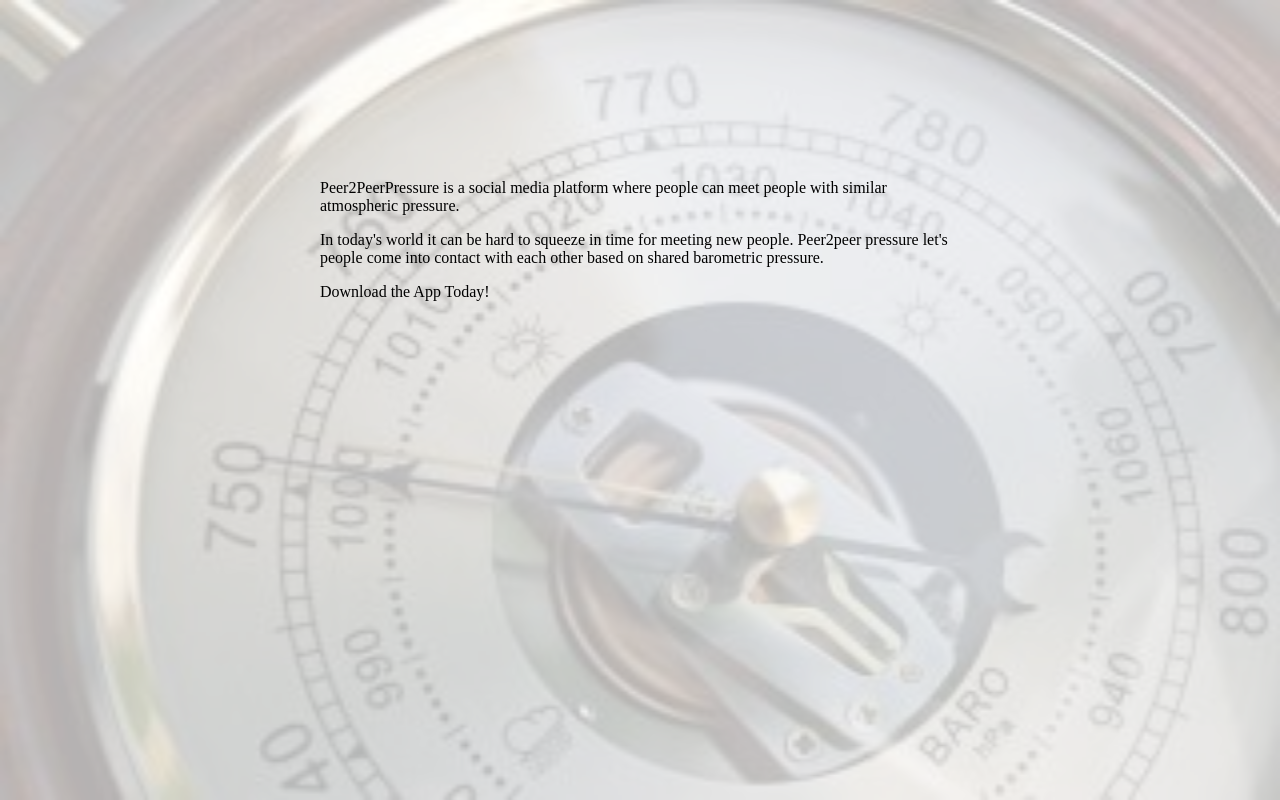
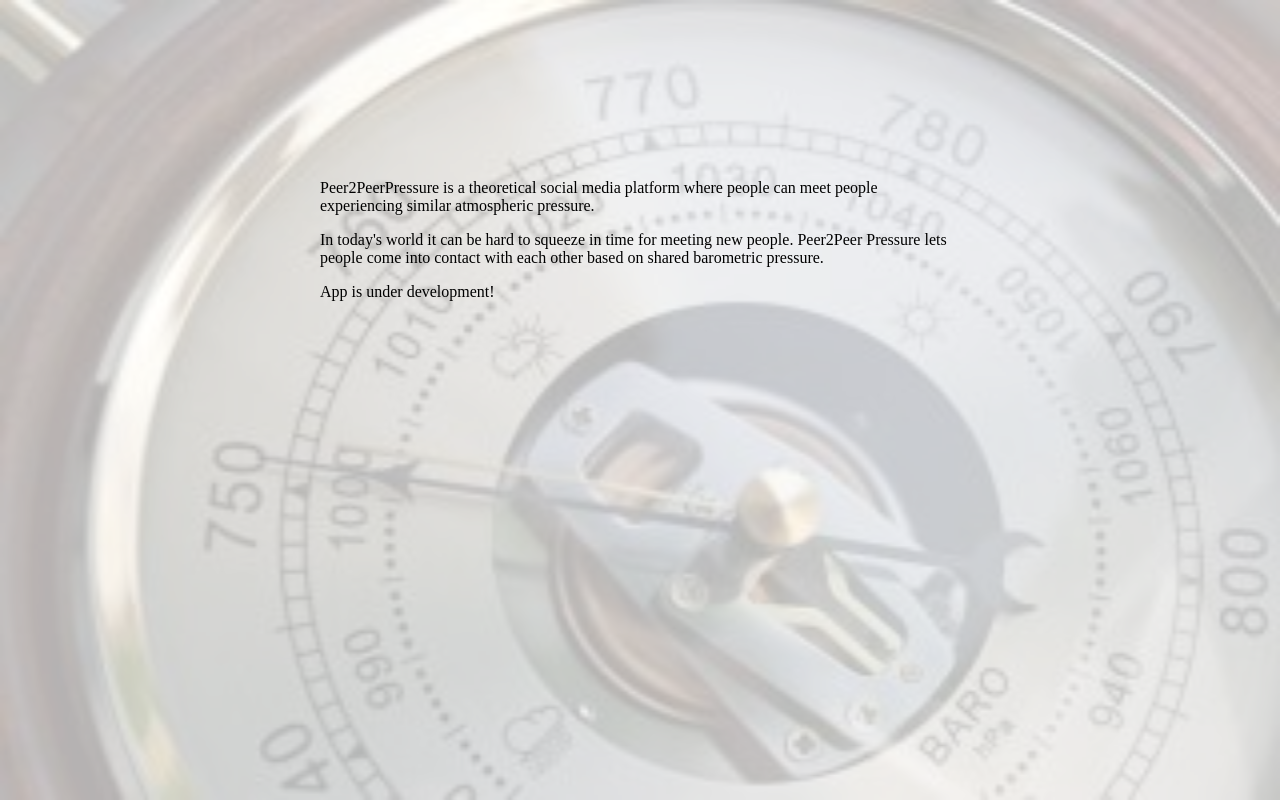
Before and after one commit to bnlcas/peer2peerpressure.com, a plain HTML site: page index.html in a window 1280 px wide. Drawn offline with Linux system fonts and the light colour scheme.

Commit message:
fixed typo in index file

```diff
--- a/index.html
+++ b/index.html
@@ -20,12 +20,12 @@
   left: 50%;
   transform: translate(-50%, -50%); font-size: 100%;">
   <p>
-    Peer2PeerPressure is a social media platform where people can meet people with similar atmospheric pressure.
+    Peer2PeerPressure is a theoretical social media platform where people can meet people experiencing similar atmospheric pressure.
   </p><p>
     In today's world it can be hard to squeeze in time for meeting new people.
-    Peer2peer pressure let's people come into contact with each other based on shared barometric pressure.
+    Peer2Peer Pressure lets people come into contact with each other based on shared barometric pressure.
   </p><p>
-    Download the App Today!
+    App is under development!
   </p>
 </div>
 </body>
```
